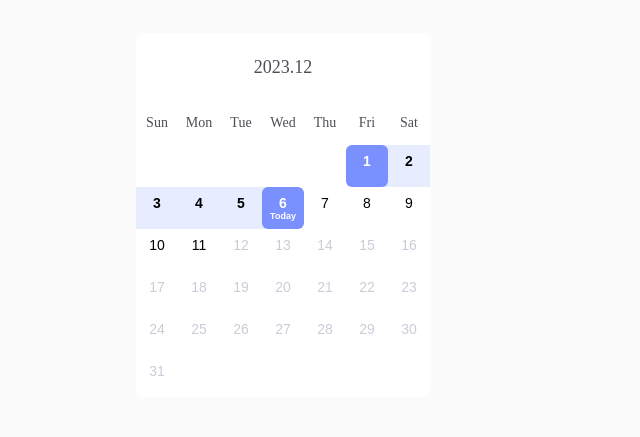
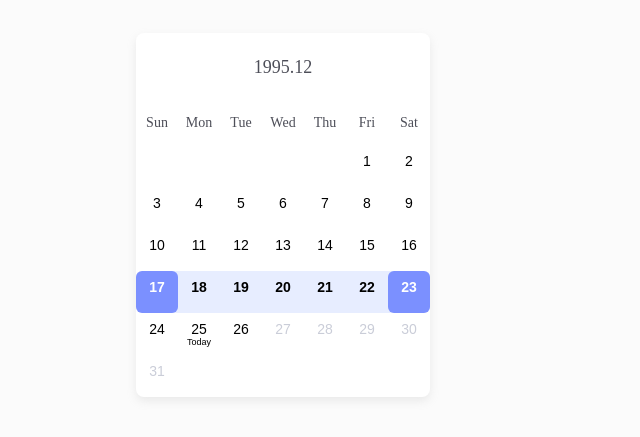
Before and after one commit to heumlabs/heum-vue-datepicker, a Vue app: page / in a window 1280 px wide. Shown: the part 103-540 px from the top of the page, without its empty margins (0-640 px from the left). Built offline with nearby package versions, Linux system fonts and the light colour scheme.

Commit message:
add usage README.md

```diff
--- a/dev/App.vue
+++ b/dev/App.vue
@@ -1,14 +1,12 @@
 <script setup lang="ts">
 import DatePicker from '@/components/DatePicker';
-import dayjs from "dayjs";
 
-const selectedDates = [new Date()];
+const startDate = new Date('1995-12-17T03:24:00');
+const endDate = new Date('1995-12-23T03:24:00');
 
-const disableDatesAfter = dayjs().startOf('day').add(5, 'day').toDate();
+const disableDatesAfter = new Date('1995-12-26T18:24:00');
 
-const starDate = dayjs().startOf('month');
-const endDate = dayjs().startOf('month').add(5, 'day');
-
+const customCurrentDate = new Date('1995-12-25T13:07:00');
 const handleSelectDate = (dateString: string, event: Event) => {
   console.log(dateString, event);
 };
@@ -16,14 +14,14 @@ const handleSelectDate = (dateString: string, event: Event) => {
 
 <template>
   <div style="padding: 128px;">
-    <div style="display: inline-block;background-color: white;border-radius: 8px;">
+    <div style="display: inline-block;background-color: white;border-radius: 8px;box-shadow: 0 4px 10px rgba(165,165,165,0.2);">
       <DatePicker
-        :year="2023"
+        :year="1995"
         :month-index="11"
-        :selected-dates="selectedDates"
-        :start-date="starDate.toDate()"
-        :end-date="endDate.toDate()"
+        :start-date="startDate"
+        :end-date="endDate"
         :disable-dates-after="disableDatesAfter"
+        :current-date="customCurrentDate"
         @select="handleSelectDate"
       />
     </div>
--- a/src/components/DatePicker/DatePicker.vue
+++ b/src/components/DatePicker/DatePicker.vue
@@ -214,6 +214,7 @@ button {
 
         &:disabled {
           color: #CACDD8;
+          cursor: not-allowed;
         }
 
         &.hidden {
```
Also changed, not shown: 2 other files (tests, documents, lock files or other folders).
